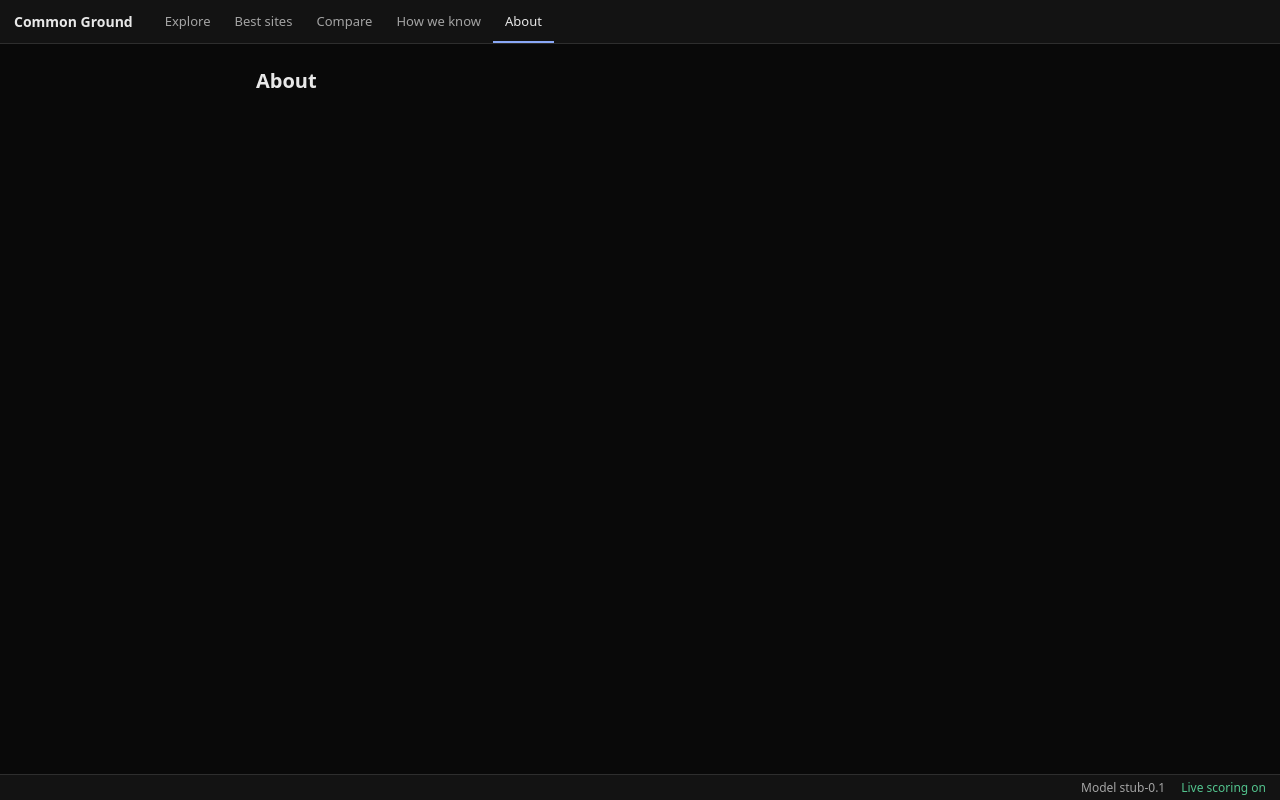
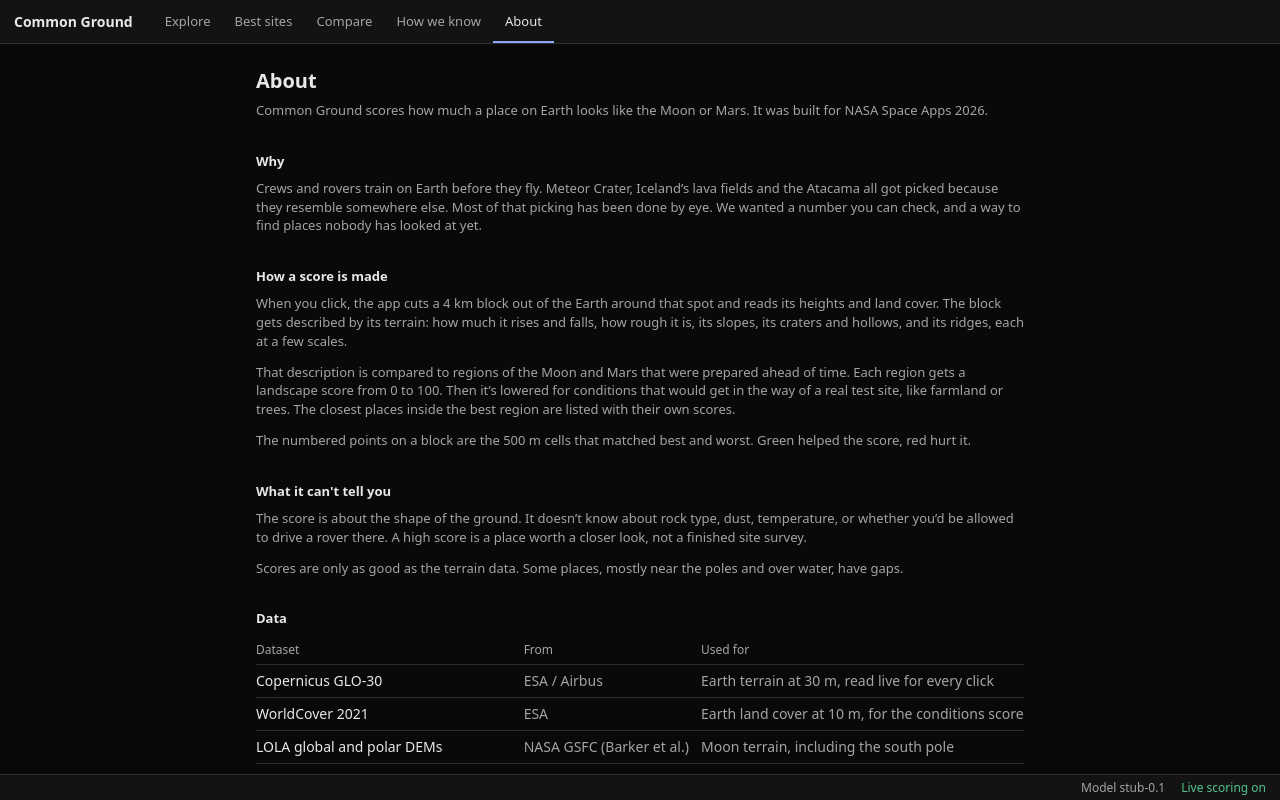
Before and after one commit to jameshou28/common-ground, a Next.js app in the folder web/: page /about in a window 1280 px wide. Built offline with nearby package versions, Linux system fonts and the light colour scheme; no server answers.

Commit message:
feat: about page with method, limits and data credits

```diff
--- a/web/src/app/about/page.tsx
+++ b/web/src/app/about/page.tsx
@@ -1,12 +1,92 @@
 import type { Metadata } from "next";
+import type { ReactNode } from "react";
 
 export const metadata: Metadata = { title: "About" };
 
-// content is back before submission
+const DATA: [string, string, string][] = [
+  ["Copernicus GLO-30", "ESA / Airbus", "Earth terrain at 30 m, read live for every click"],
+  ["WorldCover 2021", "ESA", "Earth land cover at 10 m, for the conditions score"],
+  ["LOLA global and polar DEMs", "NASA GSFC (Barker et al.)", "Moon terrain, including the south pole"],
+  ["Kaguya (SELENE) terrain", "JAXA", "Moon terrain for the closest places"],
+  ["MOLA–HRSC blended DEM", "NASA / ESA / DLR", "Mars terrain at 200 m"],
+  ["CTX DTMs", "USGS Astrogeology", "Mars terrain for the closest places"],
+  ["Blue Marble", "NASA, via GIBS", "Earth imagery from far out"],
+  ["World Terrain and Moon / Mars tilesets", "Cesium ion", "The 3D globes"],
+  ["Loading photos", "NASA", "Public domain"],
+];
+
+function Section({ title, children }: { title: string; children: ReactNode }) {
+  return (
+    <section className="mt-8">
+      <h2 className="font-semibold">{title}</h2>
+      <div className="mt-2 space-y-3 text-text-2">{children}</div>
+    </section>
+  );
+}
+
 export default function Page() {
   return (
     <main className="flex-1 overflow-y-auto p-6">
-      <h1 className="mx-auto max-w-3xl text-xl leading-tight font-semibold">About</h1>
+      <div className="mx-auto max-w-3xl">
+        <h1 className="text-xl leading-tight font-semibold">About</h1>
+        <p className="mt-2 text-text-2">
+          Common Ground scores how much a place on Earth looks like the Moon or Mars. It was built for NASA Space Apps 2026.
+        </p>
+
+        <Section title="Why">
+          <p>
+            Crews and rovers train on Earth before they fly. Meteor Crater, Iceland’s lava fields and the Atacama all got picked because they resemble somewhere else. Most of that
+            picking has been done by eye. We wanted a number you can check, and a way to find places nobody has looked at yet.
+          </p>
+        </Section>
+
+        <Section title="How a score is made">
+          <p>
+            When you click, the app cuts a 4 km block out of the Earth around that spot and reads its heights and land cover. The block gets described by its terrain: how much it rises and
+            falls, how rough it is, its slopes, its craters and hollows, and its ridges, each at a few scales.
+          </p>
+          <p>
+            That description is compared to regions of the Moon and Mars that were prepared ahead of time. Each region gets a landscape score from 0 to 100. Then it’s lowered for
+            conditions that would get in the way of a real test site, like farmland or trees. The closest places inside the best region are listed with their own scores.
+          </p>
+          <p>
+            The numbered points on a block are the 500 m cells that matched best and worst. Green helped the score, red hurt it.
+          </p>
+        </Section>
+
+        <Section title="What it can't tell you">
+          <p>
+            The score is about the shape of the ground. It doesn’t know about rock type, dust, temperature, or whether you’d be allowed to drive a rover there. A high score is a place
+            worth a closer look, not a finished site survey.
+          </p>
+          <p>Scores are only as good as the terrain data. Some places, mostly near the poles and over water, have gaps.</p>
+        </Section>
+
+        <Section title="Data">
+          <table className="w-full text-left text-sm">
+            <thead className="text-xs text-text-2">
+              <tr className="border-b border-line">
+                <th className="py-1.5 pr-3 font-medium">Dataset</th>
+                <th className="py-1.5 pr-3 font-medium">From</th>
+                <th className="py-1.5 font-medium">Used for</th>
+              </tr>
+            </thead>
+            <tbody>
+              {DATA.map(([name, from, use]) => (
+                <tr key={name} className="border-b border-line align-top">
+                  <td className="py-1.5 pr-3 text-text">{name}</td>
+                  <td className="py-1.5 pr-3">{from}</td>
+                  <td className="py-1.5">{use}</td>
+                </tr>
+              ))}
+            </tbody>
+          </table>
+        </Section>
+
+        <Section title="Built with">
+          <p>Next.js, Cesium and three.js on the site. FastAPI, NumPy and rasterio on the server. Scores are cached in Supabase and height grids are stored on Cloudflare R2.</p>
+        </Section>
+      </div>
     </main>
   );
 }
```
